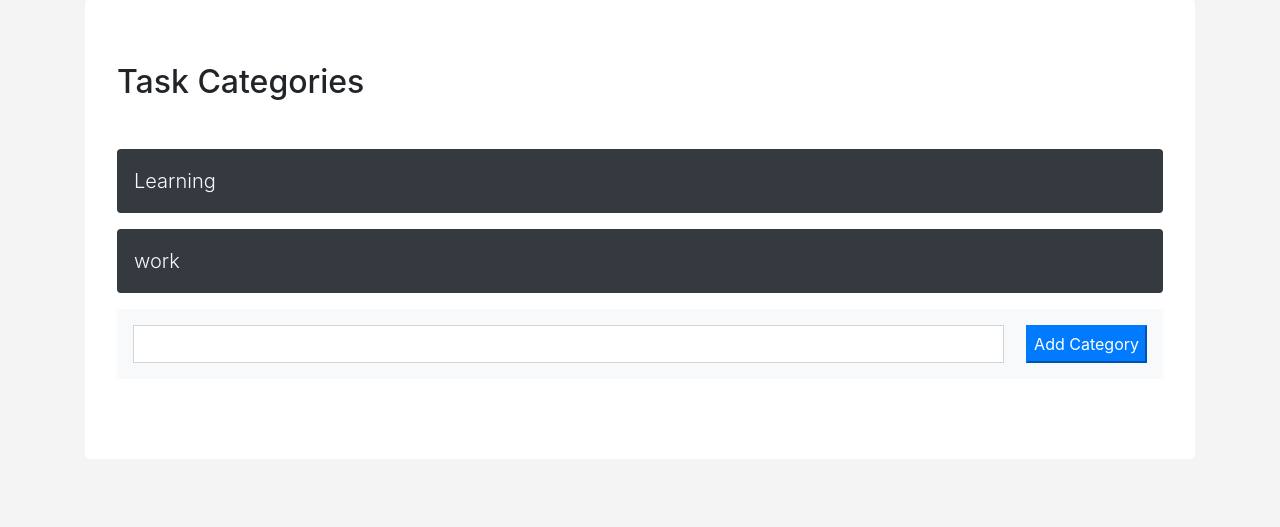
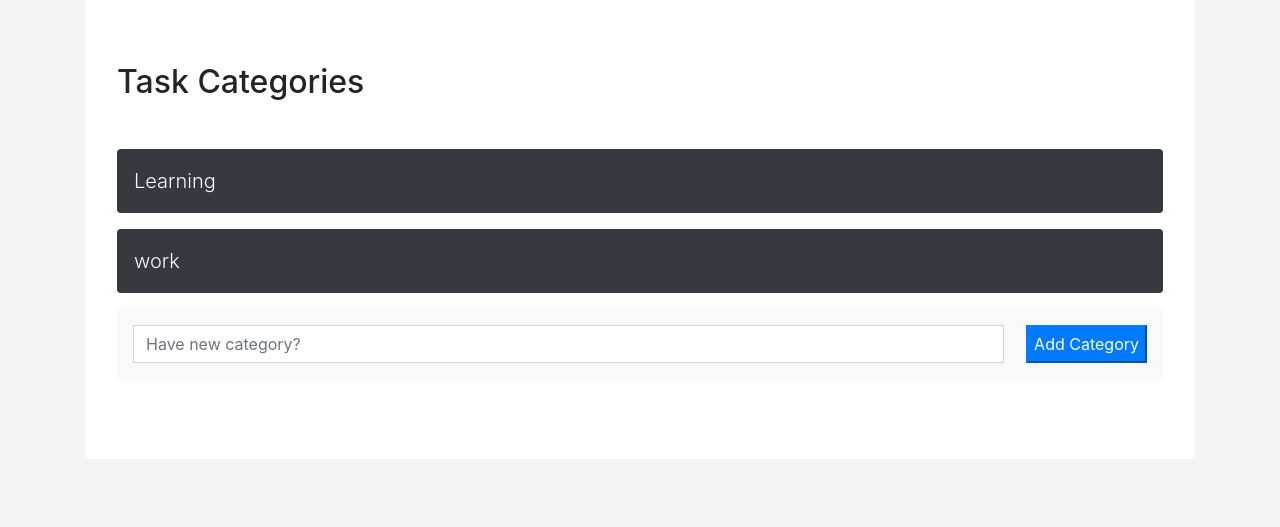
Before and after one commit to SBAhire/Paperlessy, a Django app: page / in a window 1280 px wide. Shown: the part 105-632 px from the top of the page. Run offline with Django 3.2, Linux system fonts and the light colour scheme; a user stored in the database is signed in; data comes from the database, SQL or seed files in the repository; both versions use the stored data as it was after the commit; some libraries are stand-ins or nearby versions.

Commit message:
Edited Input types

```diff
--- a/tasks/templates/tasks/index.html
+++ b/tasks/templates/tasks/index.html
@@ -17,7 +17,7 @@
             <div class="d-flex  text-primary color-primary bg-light my-3 p-3" style="background-color: #fcfcfc;" >
                 <form action="/" method="post" class="input-group">
                     {% csrf_token %}
-                    <input type="text" name="category_name"  maxlength="50" required id="id_category_name" class="form-control">
+                    <input type="text" name="category_name" placeholder="Have new category?" maxlength="50" required id="id_category_name" class="form-control">
                     <select name="created_by" required id="id_created_by" style="visibility: hidden;">
                         <option value="{{user.id}}" selected></option>
                     </select>
```
Also changed, not shown: tasks/templates/tasks/categorical_list.html (+13 -11 lines), db.sqlite3.
